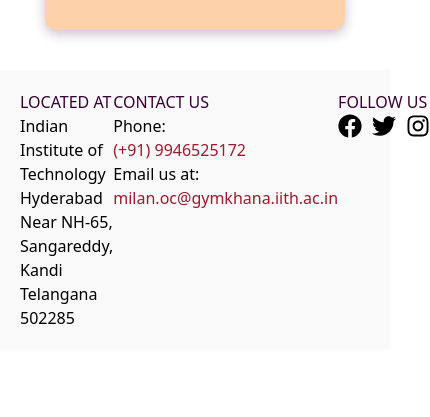
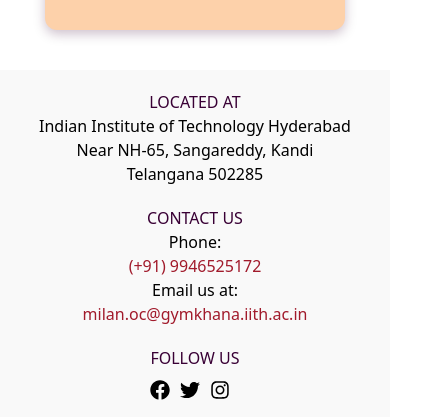
Before and after one commit to Skill0issue/profile_milan, a React (Create React App) app: page / in a window 390 px wide. Shown: the part 1002-1419 px from the top of the page, 430 px wide, since content can reach past the window. Before the commit the page ends 1352 px from the top, so only its background shows below. Built offline with nearby package versions, Linux system fonts and the light colour scheme; a web font is replaced by a local one.

Commit message:
Update index.css

```diff
--- a/src/index.css
+++ b/src/index.css
@@ -238,7 +238,6 @@
   padding: 20px;
   display: flex;
   justify-content: space-around;
-  margin:auto;
   width:100vw;
 }
 
@@ -277,6 +276,28 @@
   text-decoration: underline;
 }
 
+
+@media (max-width: 768px) {
+  .footer {
+    flex-direction: column;
+    align-items: center;
+  }
+
+  .footer-location,.footer-contact {
+    margin-bottom: 20px;
+    width:100%;
+    text-align:center;
+  }
+
+  .footer-follow-icons {
+    margin-top: 10px;
+  }
+
+  .icon {
+    font-size: 20px;
+  }
+
+}
 
 
 
```
